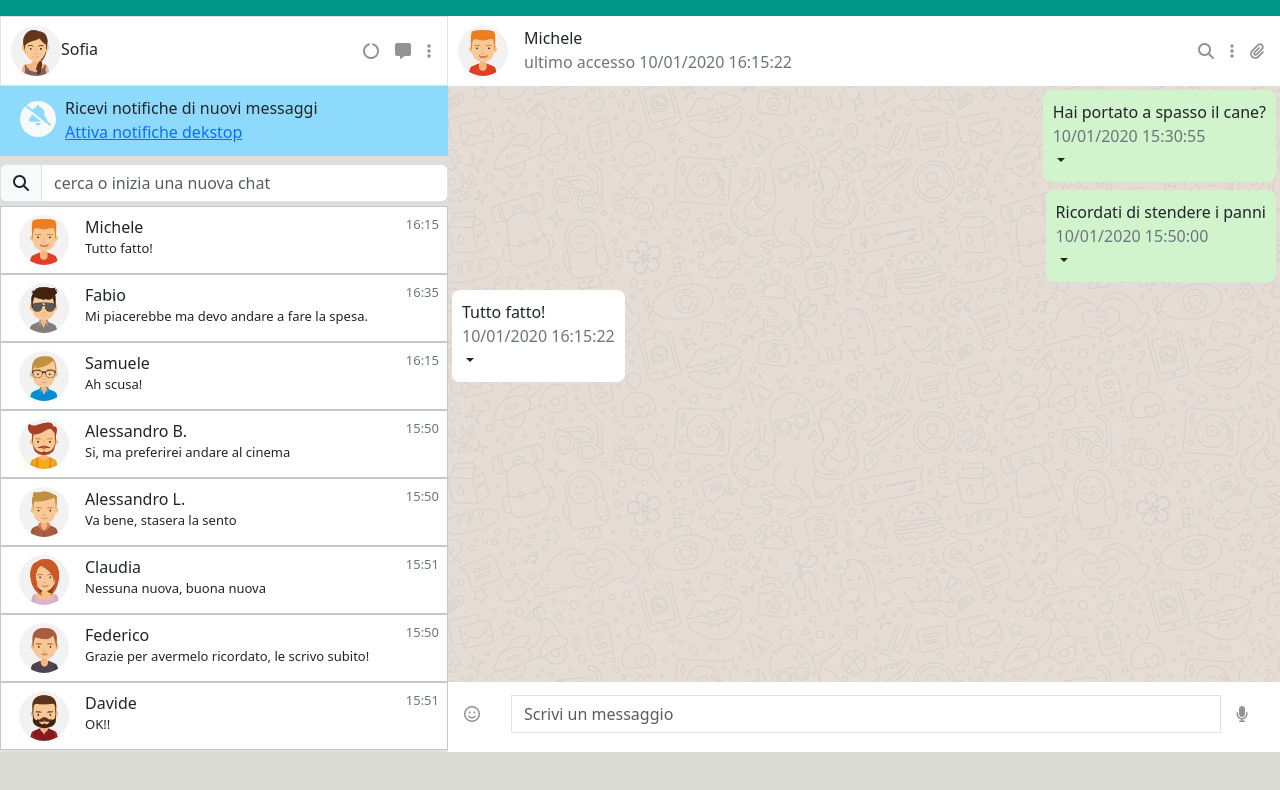
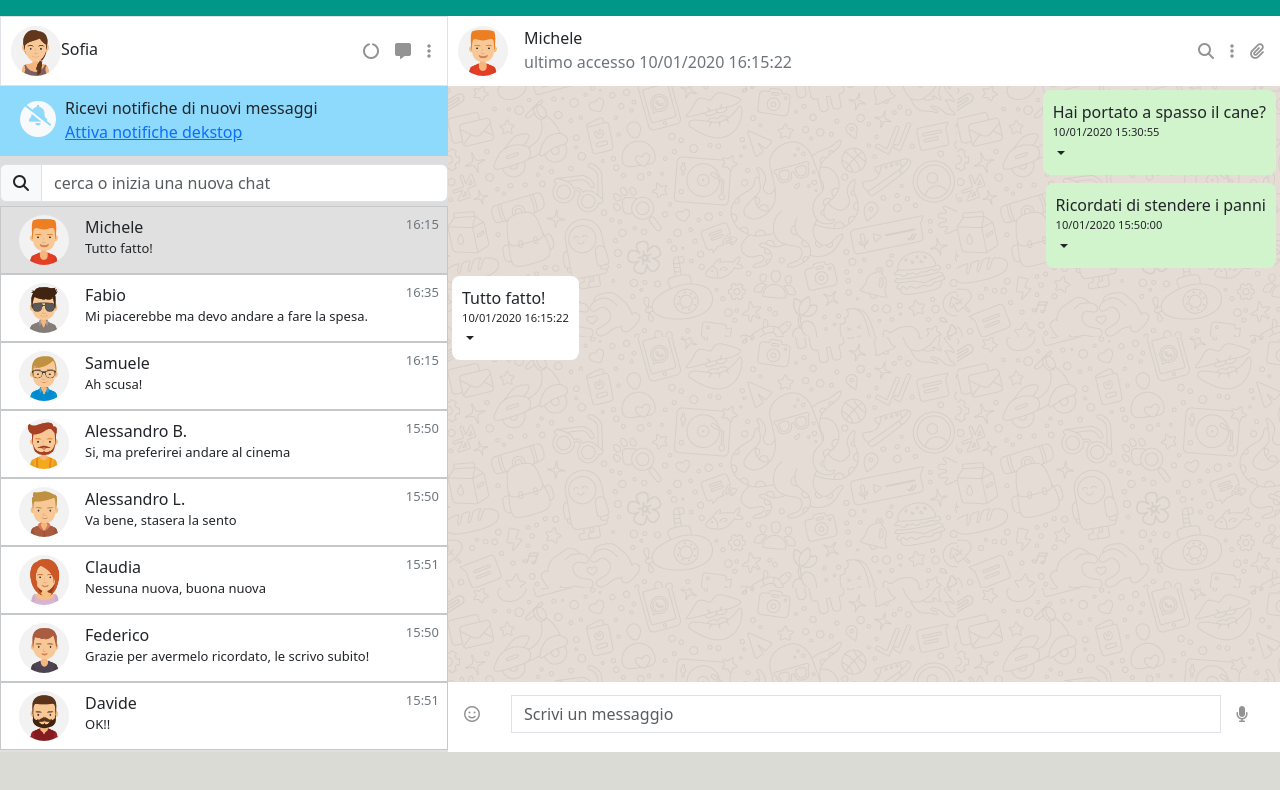
Before and after one commit to MathiasChirivi/vue-boolzapp, a plain HTML site: page index.html in a window 1280 px wide. Drawn offline with nearby package versions, Linux system fonts and the light colour scheme.

Commit message:
fix code

```diff
--- a/css/style.css
+++ b/css/style.css
@@ -93,8 +93,11 @@ body{
 }
 
 .chatStyle:hover {
-    background-color: rgb(156, 156, 156);
-    color: white;
+    background-color: #EEEEEE;
+}
+
+.chatStyle.activeContact{
+    background-color: #E0E0E0;
 }
 
 /* RIGHT */
@@ -104,13 +107,17 @@ main {
 
 .partMessages {
     border: 0.5px solid rgb(168, 168, 168);
+}
 
+.textDate{
+    font-size: 0.7rem;
 }
 
 .chatMessages {
     background-image: url(../img/mine.jpg);
     height: calc(100% - 140px);
     overflow: auto;
+    position: relative;
 }
 
 .receivedMessage {
--- a/index.html
+++ b/index.html
@@ -58,7 +58,7 @@
             <!-- CHATLIST  -->
             <div class="contactsLeft">
                 <div v-for="(element, index) in contacts" @click="changeChat(index)">
-                    <div class=" border border-secondary-subtle d-flex chatStyle p-2"
+                    <div class=" border border-secondary-subtle d-flex chatStyle p-2" :class="getContactClass(index)"
                         v-if="element.name.toLowerCase().includes(searchNameContact)">
                         <img class="myProfile " :src="element.avatar" alt="">
                         <div class="d-flex flex-column px-3 ">
@@ -105,7 +105,7 @@
                     <div
                         :class="(element.status == 'received') ? 'receivedMessage d-flex flex-column rounded-3' : 'sentMessage borderLikeWhtssentMessage d-flex flex-column rounded-3'">
                         {{element.message}}
-                        <div class="text-secondary">
+                        <div class="textDate">
                             {{element.date}}
                         </div>
                         <div class="dropdown-toggle" data-bs-toggle="dropdown" aria-expanded="false">
--- a/js/main.js
+++ b/js/main.js
@@ -228,6 +228,9 @@ createApp({
                 }
             });
         },
+        getContactClass(index){
+            return (this.currentIndex == index) ? "activeContact" : "";
+        },
         // REMOVE MESSAGE
         removeMessage(index){
             this.contacts[this.currentIndex].messages.splice(index,1);
```
